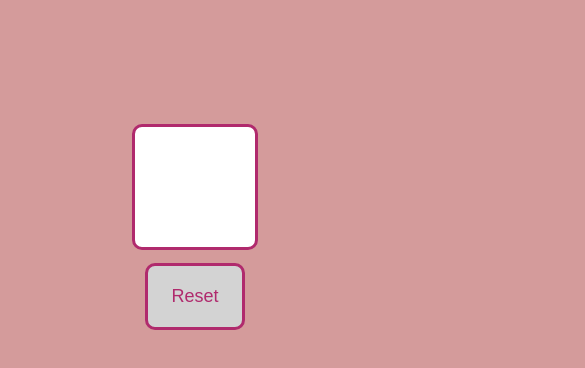
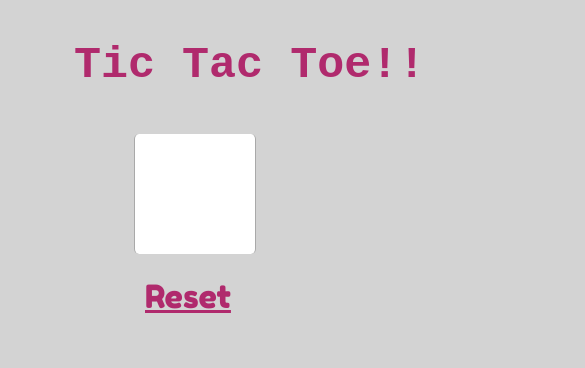
Before and after one commit to pswhisenhunt/TicTacToe, a website with bundled scripts: page index.html in a window 390 px wide. Shown: the top 368 px of the page, 585 px wide, since content can reach past the window. Built offline with nearby package versions, Linux system fonts and the light colour scheme; a web font is replaced by a local one.

Commit message:
refactored css to style classes instead of tags, to have whitespace between structure and presentational styles, and to be responsive

```diff
--- a/assets/css/board.css
+++ b/assets/css/board.css
@@ -5,25 +5,25 @@
 }
 
 .game td {
-  font-size: 40px;
   float: left;
   margin: 1px;
   padding: 10px;
+  height: 100px;
+  width: 100px;
+
+  background-color: white;
+  border-left: 1px solid darkgrey;
+  border-right: 1px solid darkgrey;
+  border-radius: 5px;
   list-style-type: none;
   text-align: center;
-  background-color: white;
-  border-radius: 10px;
-  border: 3px solid rgb(176, 42, 109);
-  height: 100px;
-  width: 100px;
+  font-size: 40px;
 }
 
 .winner {
-  with: 250px;
+  width: 250px;
+  margin: 0 auto;
+
   text-align: center;
-  background: lightgrey;
-  margin: 0 auto;
   font-size: 36px;
-  border: 3px solid rgb(176, 42, 109);
-  border-radius: 10px;
 }
--- a/assets/css/main.css
+++ b/assets/css/main.css
@@ -1,30 +1,27 @@
-body {
-  font-family: 'Oswald', sans-serif;
-  background: rgb(212, 155, 155);
+.tic-tac-toe {
+  font-family: 'Fredoka One', monospace;
+  background: lightgrey;
   color: rgb(176, 42, 109);
 }
 
-h1 {
-  font-size: 36px;
-  margin-left: 620px;
+.tic-tac-toe-title {
+  margin-left: 38%%;
   width: 400px;
   padding: 10px;
+
+  font-family: monospace;
+  font-size: 45px;
 }
 
-div {
+.reset {
   clear: both;
   margin-left: auto;
   margin-right: auto;
-  width: 200px;
-}
-button {
   width: 100px;
   padding: 20px;
-  margin-left: 50px;
-  margin-top: 10px;
-  border-radius: 10px;
-  border: 3px solid rgb(176, 42, 109);
-  background-color: lightgrey;
+
+  cursor: pointer;
   color: rgb(176, 42, 109);
-  font-size: 18px;
+  font-size: 32px;
+  text-decoration: underline;
 }
--- a/assets/css/responsive.css
+++ b/assets/css/responsive.css
@@ -0,0 +1,10 @@
+@media screen and (max-width: 600px) {
+  .tic-tac-toe-title {
+    font-size: 32px;
+    margin-left: 15%;
+  }
+
+  .reset {
+    font-size: 28px;
+  }
+}
--- a/index.html
+++ b/index.html
@@ -3,20 +3,20 @@
 <head>
   <meta charset="UTF-8">
   <title>Document</title>
-  <link href='http://fonts.googleapis.com/css?family=Oswald' rel='stylesheet' type='text/css'>
-  <link rel="stylesheet" href="assets/css/responsive.css"/>
+  <link href='http://fonts.googleapis.com/css?family=News+Cycle|Fredoka+One|Chewy|Advent+Pro|Marvel' rel='stylesheet' type='text/css'>
   <link rel="stylesheet" href="assets/css/main.css"/>
   <link rel="stylesheet" href="assets/css/board.css"/>
+  <link rel="stylesheet" href="assets/css/responsive.css"/>
 </head>
-<body>
+<body class='tic-tac-toe'>
   <header>
-    <h1>Tic Tac Toe</h1>
+    <h1 class="tic-tac-toe-title">Tic Tac Toe!!</h1>
   </header>
   <div id="winner" class="winner" style="display: none">Winner!!</div>
   <table class="game">
   </table>
-  <div>
-    <button class="reset">Reset</button>
+  <div class="reset">
+    Reset
   </div>
 
   <!-- ========= -->
@@ -35,5 +35,4 @@
   <script src="https://cdnjs.cloudflare.com/ajax/libs/jquery/2.1.4/jquery.min.js"></script>
   <script src="bundle.js"></script>
 </body>
-<!-- onclick="boardView.setCell(this) -->
 </html>
```
